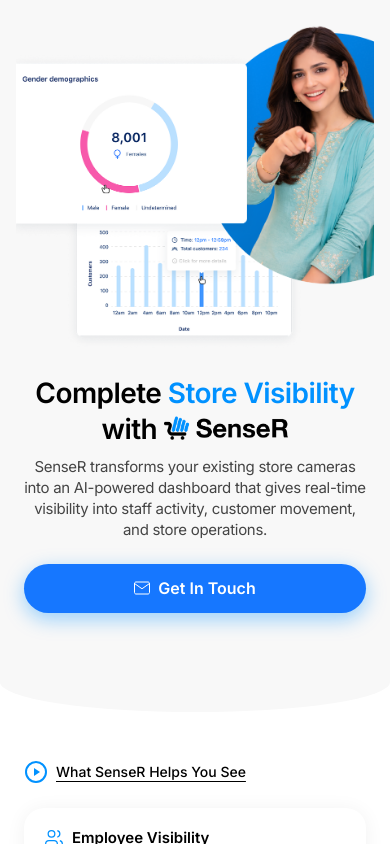
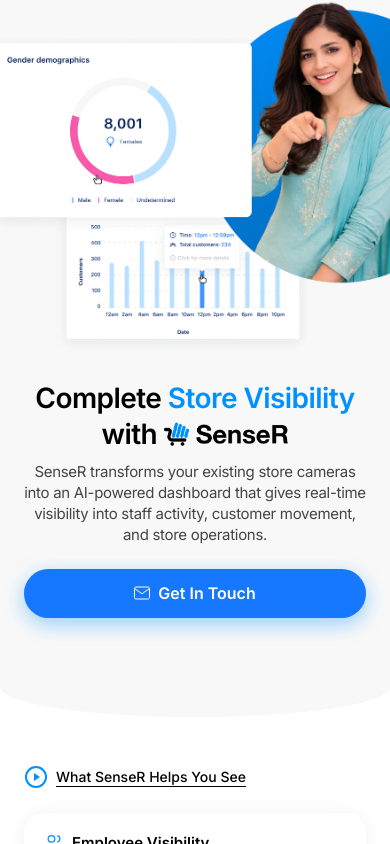
Before and after one commit to anasirfan/senser, a React (Vite) app: page / in a window 390 px wide. Built offline with nearby package versions, Linux system fonts and the light colour scheme.

Commit message:
width fixes

```diff
--- a/src/styles.css
+++ b/src/styles.css
@@ -637,7 +637,7 @@
 
   .collage { position: relative; background: #F8F8F8; }
   .collage-bg { object-position: center top; height: auto; }
-  .collage-bg.mobile-only { padding: 1.5rem 1rem 0; background: #F8F8F8; object-fit: contain; }
+  .collage-bg.mobile-only { background: #F8F8F8; object-fit: contain; }
   .desktop-only { display: none; }
   .mobile-only { display: block; }
 
@@ -723,10 +723,12 @@
   .feature-card-body { font-size: 0.875rem; }
   .feature-card-body li { text-align: left; }
 
-  /* Mobile collage between features and benefits */
+  /* Mobile collage between features and benefits — break out of parent padding */
   .mobile-collage {
     display: block;
-    width: 100%;
+    width: calc(100% + 3rem);
+    margin-left: -1.5rem;
+    margin-right: -1.5rem;
   }
 
   .mobile-collage-img {
```
